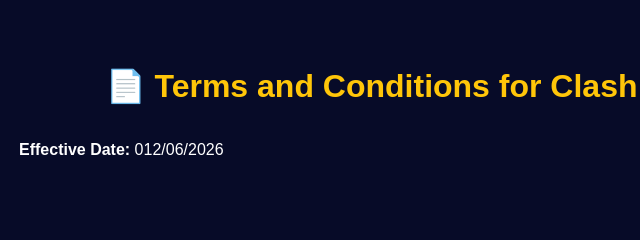
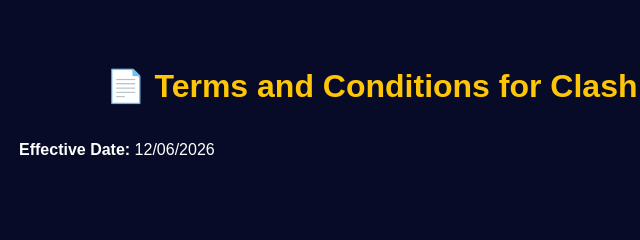
Before and after one commit to FF-TournamentApp/Clash-x-war, a plain HTML site: page terms/index.html in a window 1280 px wide. Shown: the top 240 px of the page, 221-861 px from the left. Drawn offline with Linux system fonts and the light colour scheme.

Commit message:
Update index.html

```diff
--- a/terms/index.html
+++ b/terms/index.html
@@ -34,7 +34,7 @@
 <body>
 
   <h1>📄 Terms and Conditions for Clash x War</h1>
-  <p><strong>Effective Date:</strong> 012/06/2026</p>
+  <p><strong>Effective Date:</strong> 12/06/2026</p>
 
   <h2>1. Eligibility</h2>
   <ul>
```
